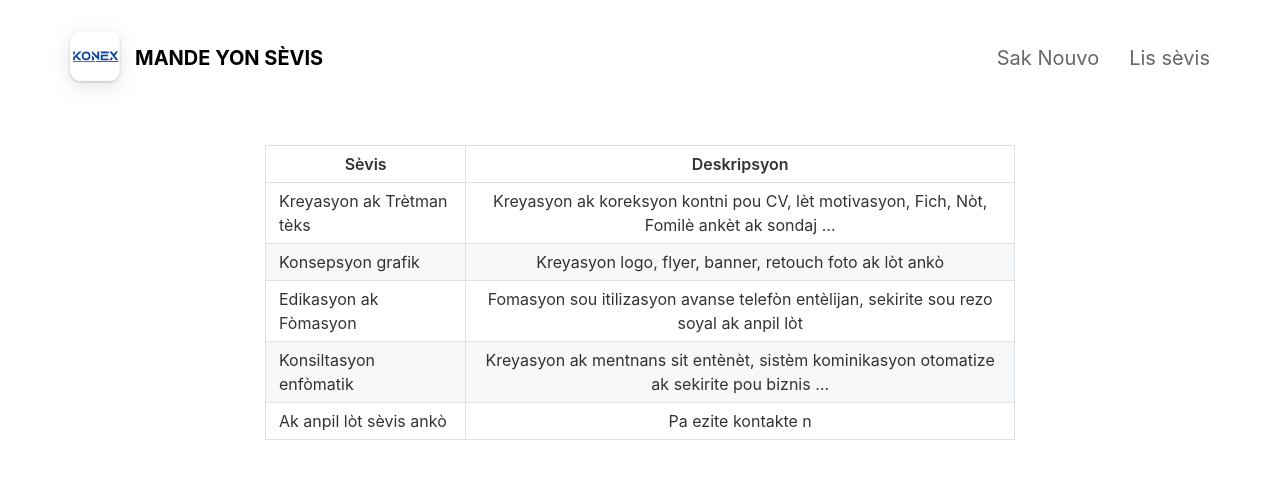
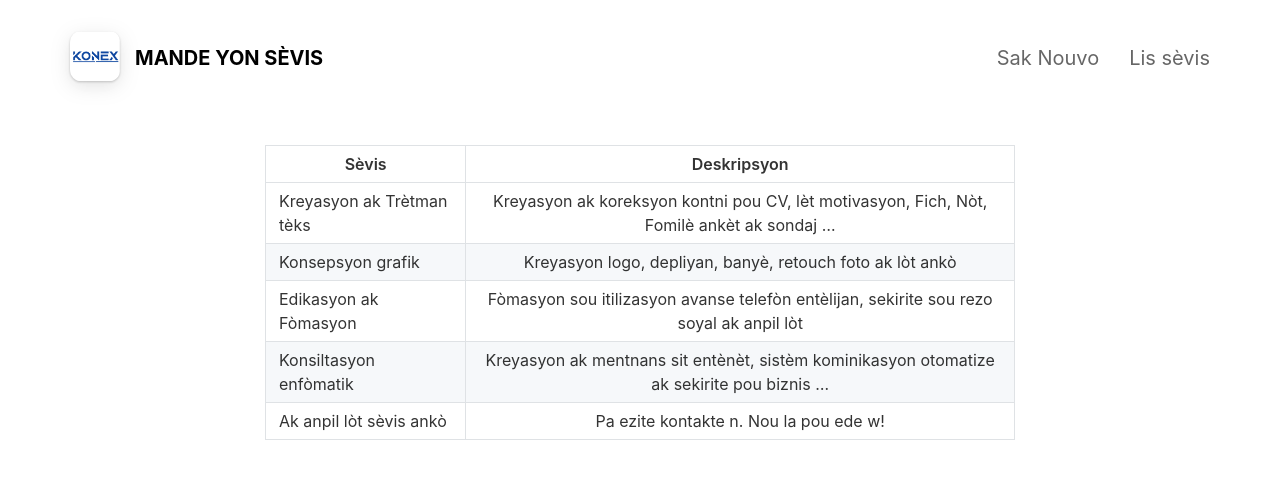
Before and after one commit to konexht/konexht, a Jekyll site: the page built from _pages/serviceslist.md, in a window 1280 px wide. Shown: the top 479 px of the page. Built offline with Jekyll 4.4.1, drawn with Linux system fonts in a browser that asks for light colours; nearby versions of some CDN libraries.

Commit message:
Update serviceslist.md
Kek koreksyon nan lis sevis yo

```diff
--- a/_pages/serviceslist.md
+++ b/_pages/serviceslist.md
@@ -3,10 +3,10 @@ layout: page
 title: Lis sèvis
 include_in_header: true
 ---
- Sèvis                     | Deskripsyon                          |
- --------------------------|:------------------------------------:|
+ Sèvis                                   | Deskripsyon                                                                 |
+ ----------------------------------------|:---------------------------------------------------------------------------:|
  Kreyasyon ak Trètman tèks |Kreyasyon ak koreksyon kontni pou CV, lèt motivasyon, Fich, Nòt, Fomilè ankèt ak sondaj ...|
- Konsepsyon grafik         |Kreyasyon logo, flyer, banner, retouch foto ak lòt ankò|
- Edikasyon ak Fòmasyon     |Fomasyon sou itilizasyon avanse telefòn entèlijan, sekirite sou rezo soyal ak anpil lòt|
+ Konsepsyon grafik         |Kreyasyon logo, depliyan, banyè, retouch foto ak lòt ankò|
+ Edikasyon ak Fòmasyon     |Fòmasyon sou itilizasyon avanse telefòn entèlijan, sekirite sou rezo soyal ak anpil lòt|
  Konsiltasyon enfòmatik    |Kreyasyon ak mentnans sit entènèt, sistèm kominikasyon otomatize ak sekirite pou biznis ...|
- Ak anpil lòt sèvis ankò   | Pa ezite kontakte n|
+ Ak anpil lòt sèvis ankò   | Pa ezite kontakte n. Nou la pou ede w!|
```
